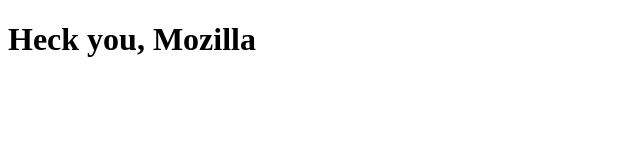
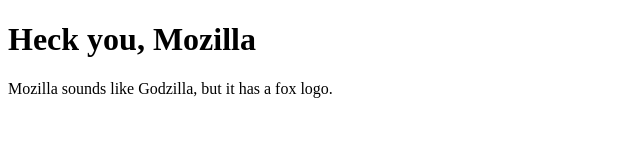
Before and after one commit to code4policy-archive/mozilla-website-eklung05, a plain HTML site: page index.html in a window 1280 px wide. Shown: the whole page, without its empty margins (0-640 px from the left). Drawn offline with Linux system fonts and the light colour scheme.

Commit message:
add Mozilla description

```diff
--- a/index.html
+++ b/index.html
@@ -7,5 +7,6 @@
 </head>
 <body>
 	<h1>Heck you, Mozilla</h1>
+		<p>Mozilla sounds like Godzilla, but it has a fox logo.</p>
 </body>
 </html>
```
